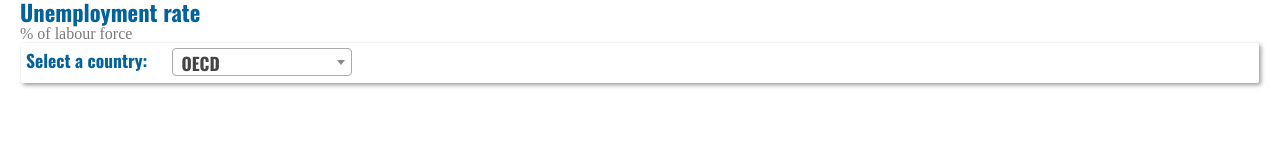
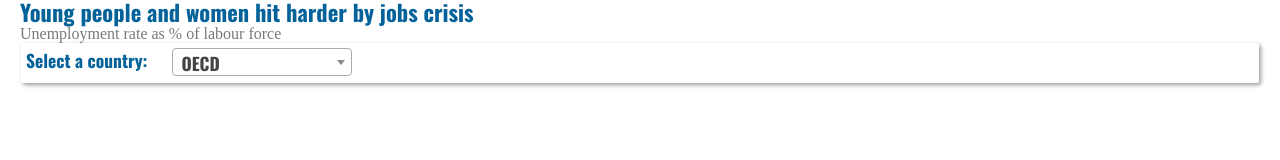
Before and after one commit to oecd/OECD-HUR-May-2020, a plain HTML site: page index.html in a window 1280 px wide. Drawn offline with nearby package versions, Linux system fonts and the light colour scheme; no server answers.

Commit message:
Kate's edits

```diff
--- a/index.html
+++ b/index.html
@@ -75,8 +75,8 @@
 
             <!--</div>-->
 
-        <h1>Unemployment rate</h1>
-        <h2>% of labour force</h2>
+        <h1>Young people and women hit harder by jobs crisis</h1>
+        <h2>Unemployment rate as % of labour force</h2>
         <br>
         <div id="modedemploi">
            <div id="#intromodedemploi">Select a country:    </div>
```
